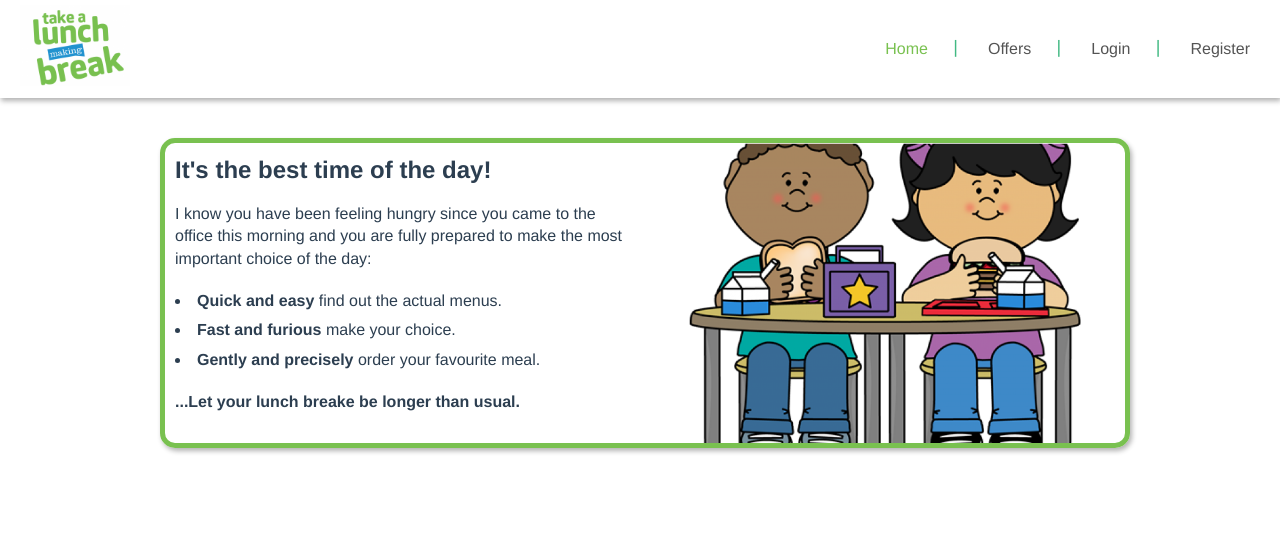
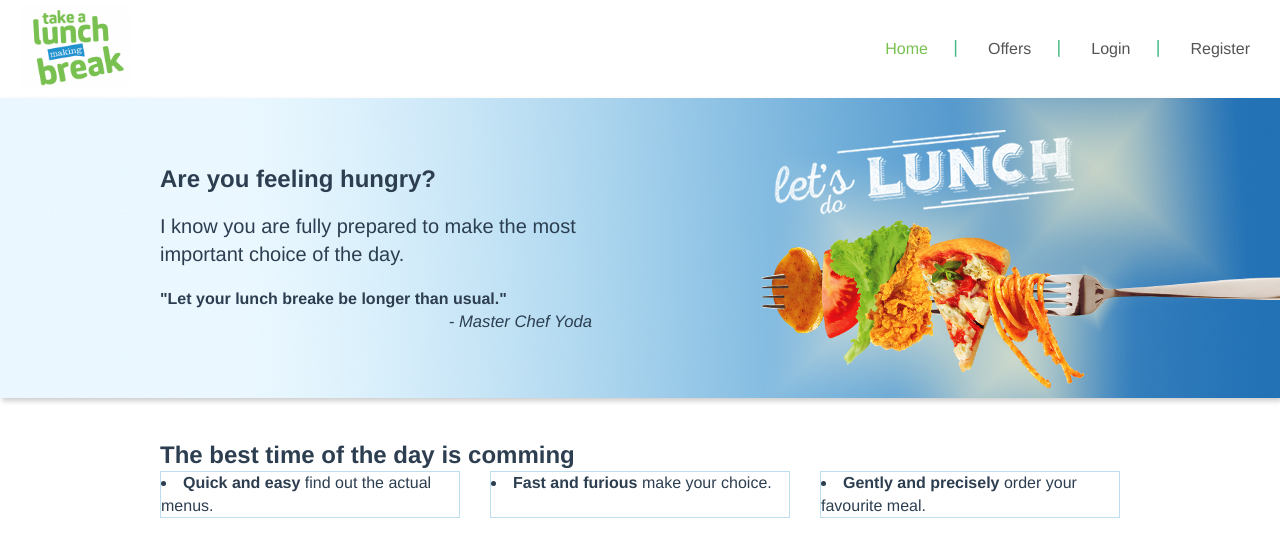
Before and after one commit to AsyPredelieva/lunch-time, a Vue app: page /#/ in a window 1280 px wide. Shown: the top 556 px of the page. Built offline with nearby package versions, Linux system fonts and the light colour scheme.

Commit message:
Home page redesign

```diff
--- /dev/null
+++ b/src/components/Hero.vue
@@ -0,0 +1,60 @@
+<template>
+    <div class="hero">
+        <div class="container">
+            <div class="intro">
+                <h1>Are you feeling hungry?</h1>
+                <p>
+                    I know you are fully prepared to make the most important
+                    choice of the day.
+                </p>
+                <p class="quote">
+                    <strong
+                        >"Let your lunch breake be longer than usual."</strong
+                    >
+                    <small>- Master Chef Yoda</small>
+                </p>
+            </div>
+        </div>
+    </div>
+</template>
+
+<script>
+export default {
+    name: 'Hero'
+}
+</script>
+
+<style scoped lang="scss">
+.hero {
+    width: 100%;
+    height: 300px;
+    background: url(../assets/hero.jpg) center center no-repeat;
+    background-size: cover;
+    box-shadow: 2px 3px 5px rgba(0, 0, 0, 0.2);
+
+    .quote {
+        position: relative;
+
+        strong {
+            display: block;
+            font-size: 16px;
+        }
+
+        small {
+            float: right;
+            font-style: italic;
+        }
+    }
+}
+
+.container {
+    margin: 0 auto;
+}
+
+.intro {
+    width: 45%;
+    text-align: left;
+    font-size: 20px;
+    padding-top: 63px;
+}
+</style>
--- a/src/components/Intro.vue
+++ /dev/null
@@ -1,63 +0,0 @@
-<template>
-    <div class="intro">
-        <div class="grid-half info-text">
-            <h1>It's the best time of the day!</h1>
-            <p>
-                I know you have been feeling hungry since you came to the office
-                this morning and you are fully prepared to make the most
-                important choice of the day:
-            </p>
-            <ul>
-                <li>
-                    <strong>Quick and easy</strong> find out the actual menus.
-                </li>
-                <li><strong>Fast and furious</strong> make your choice.</li>
-                <li>
-                    <strong>Gently and precisely</strong> order your favourite
-                    meal.
-                </li>
-            </ul>
-            <p>
-                <strong>...Let your lunch breake be longer than usual.</strong>
-            </p>
-        </div>
-        <div class="grid-half info-img-container">
-            <img
-                src="../assets/boy-girl-lunch-time.png"
-                class="info-img"
-                alt="boy-and-girl-eating"
-            />
-        </div>
-    </div>
-</template>
-
-<script>
-export default {
-    name: 'Intro'
-}
-</script>
-
-<style scoped lang="scss">
-.intro {
-    width: 100%;
-    display: flex;
-    align-items: center;
-    border: 5px solid #79c150;
-    border-radius: 15px;
-    box-shadow: 2px 3px 5px rgba(0, 0, 0, 0.3);
-}
-
-.info {
-    text-align: left;
-
-    &-img {
-        max-width: 100%;
-        max-height: 300px;
-
-        &-container {
-            text-align: center;
-            max-height: 300px;
-        }
-    }
-}
-</style>
--- /dev/null
+++ b/src/components/Teaser.vue
@@ -0,0 +1,35 @@
+<template>
+    <div class="teaser">
+        <ul>
+            <li><strong>Quick and easy</strong> find out the actual menus.</li>
+            <li><strong>Fast and furious</strong> make your choice.</li>
+            <li>
+                <strong>Gently and precisely</strong> order your favourite meal.
+            </li>
+        </ul>
+    </div>
+</template>
+
+<script>
+export default {
+    name: 'Teaser'
+}
+</script>
+
+<style scoped lang="scss">
+.teaser {
+    width: 100%;
+
+    ul {
+        display: flex;
+        margin-left: -15px;
+        margin-right: -15px;
+
+        li {
+            flex: 1 1 0px;
+            margin: 0 15px;
+            border: 1px solid rgba(33, 147, 208, 0.3);
+        }
+    }
+}
+</style>
--- a/src/views/Home.vue
+++ b/src/views/Home.vue
@@ -1,16 +1,22 @@
 <template>
-    <div class="home container">
-        <Intro />
+    <div class="home">
+        <Hero></Hero>
+        <div class="container">
+            <h2>The best time of the day is comming</h2>
+            <Teaser></Teaser>
+        </div>
     </div>
 </template>
 
 <script>
-import Intro from '../components/Intro'
+import Hero from '../components/Hero'
+import Teaser from '../components/Teaser'
 
 export default {
     name: 'Home',
     components: {
-        Intro
+        Hero,
+        Teaser
     }
 }
 </script>
```
Also changed, not shown: src/assets/hero.jpg (added), src/assets/icon-fast.png (added).
